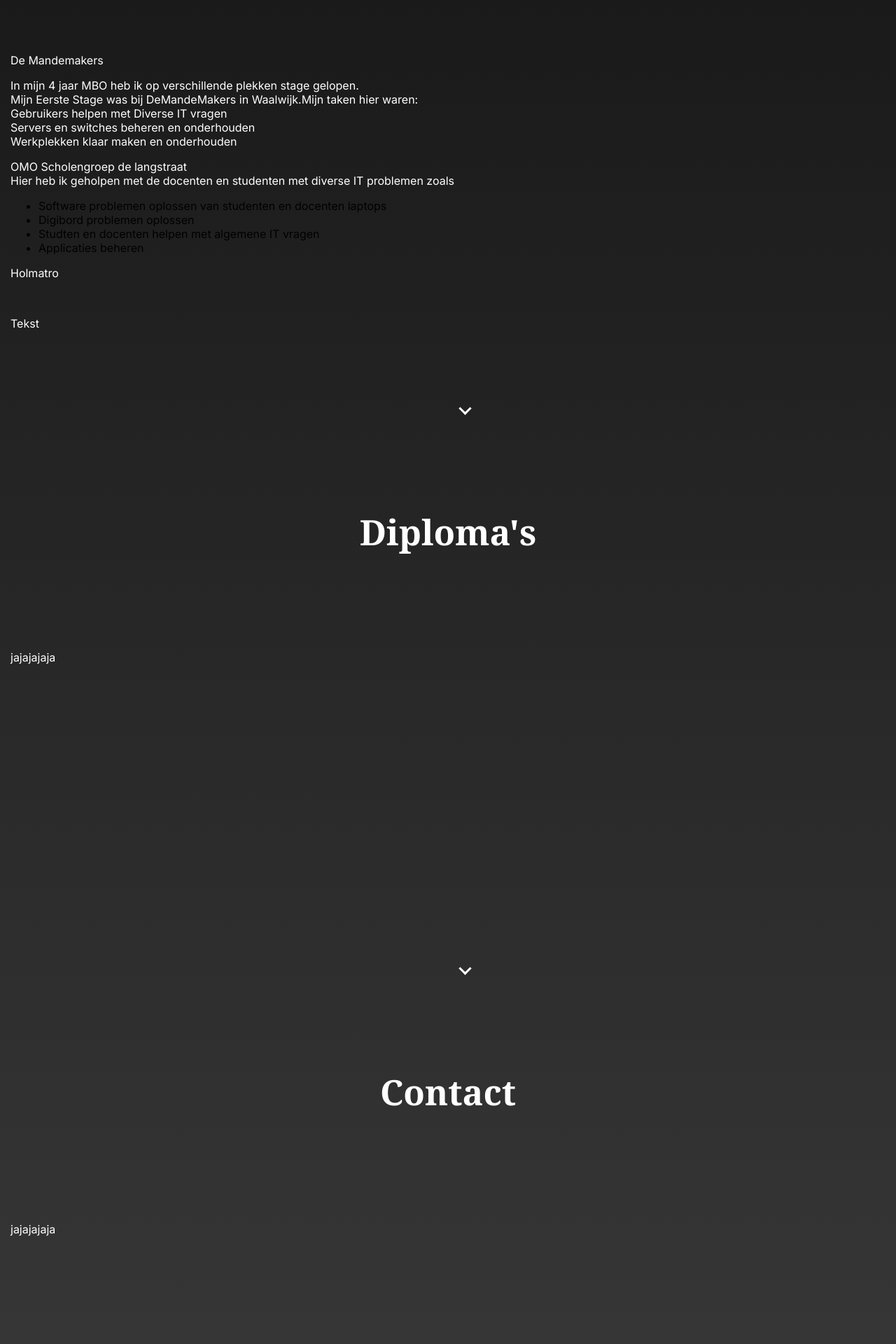
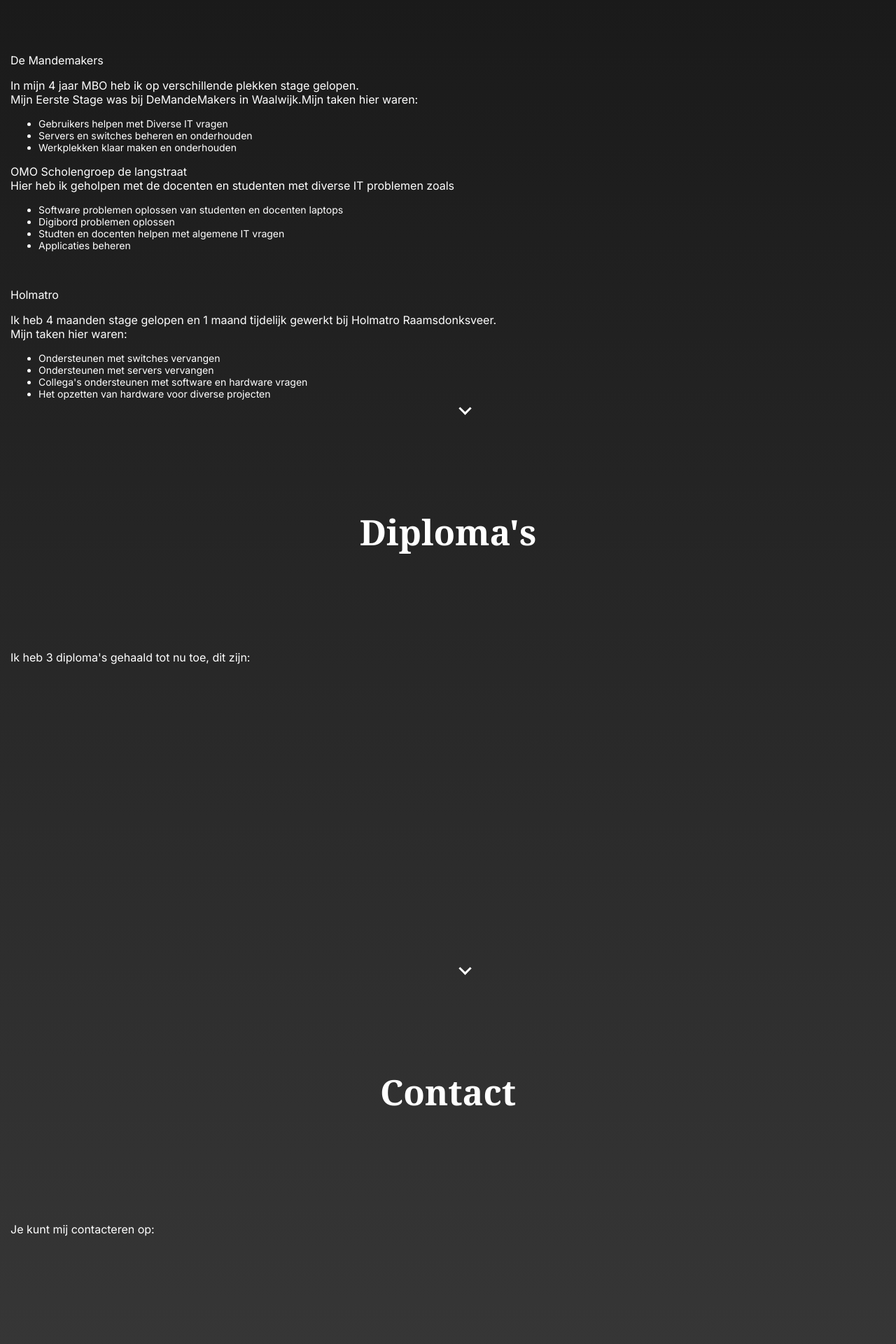
Before and after one commit to AyubRoble/portofolio-website, a PHP site: the page made by portofolio website/portofolio.html in a window 1280 px wide. Shown: the part 1799-3719 px from the top of the page at 70% size. Run offline with PHP 8.4, Linux system fonts and the light colour scheme.

Commit message:
font en opmaak

```diff
--- a/portofolio website/portfolio.css
+++ b/portofolio website/portfolio.css
@@ -66,12 +66,16 @@ h1{
 p{
     color: white;
     text-align: left;
-
 }
 
 #OverMij{
     font-size: x-large
+}
 
+li{
+    color: white;
+    text-align: left;
+    font-size: 14px;
 }
 /* slide begin 1 */
 .slider{
--- a/portofolio website/portofolio.html
+++ b/portofolio website/portofolio.html
@@ -79,13 +79,11 @@
     <p>In mijn 4 jaar MBO heb ik op verschillende plekken stage gelopen.
         <br>
         Mijn Eerste Stage was bij DeMandeMakers in Waalwijk.Mijn taken hier waren:
-        <br>
-        Gebruikers helpen met Diverse IT vragen
-        <br>
-        Servers en switches beheren en onderhouden
-        <br>
-        Werkplekken klaar maken en onderhouden
-        <br>
+    <ul>
+        <li>Gebruikers helpen met Diverse IT vragen</li>
+        <li>Servers en switches beheren en onderhouden</li>
+        <li>Werkplekken klaar maken en onderhouden </li>
+    </ul>
     </p>
     <p> OMO Scholengroep de langstraat
     <br>
@@ -97,24 +95,32 @@
         <li>Applicaties beheren</li>
     </ul>
     </p>
+    <br>
     <p> Holmatro</p>
+    <p> Ik heb 4 maanden stage gelopen en 1 maand tijdelijk gewerkt bij Holmatro Raamsdonksveer.
         <br>
-    <p> Tekst</p>
+        Mijn taken hier waren:
+        <ul>
+            <li>Ondersteunen met switches vervangen</li>
+            <li>Ondersteunen met servers vervangen </li>
+            <li>Collega's ondersteunen met software en hardware vragen</li>
+            <li>Het opzetten van hardware voor diverse projecten</li>
+        </ul>
+    </p>
+</div>
 </section>
 <Section id="section-4" style="height: 100vh;">
     <br>
     <h4> Diploma's</h4>
     <br>
-<p>jajajajaja</p>
-</div>
-</div>
-<!-- einde sliders-->
+    <p id="DiplomaText">Ik heb 3 diploma's gehaald tot nu toe, dit zijn:</p>
+    <p></p>
 </Section>
 <Section id="section-5" style="height: 100vh;">
     <br>
     <h5> Contact</h5>
     <br>
-        <p>jajajajaja</p>
+    <p>Je kunt mij contacteren op:</p>
 </Section>
 </body>
 </html>
```
Lines whose indentation alone changed are shown as unchanged.
